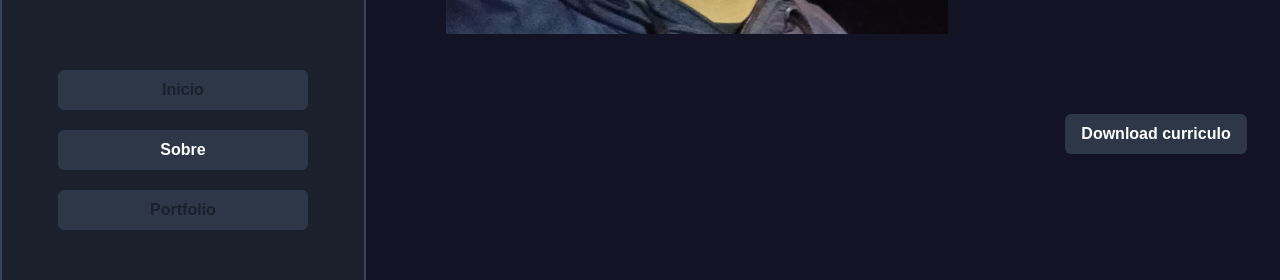
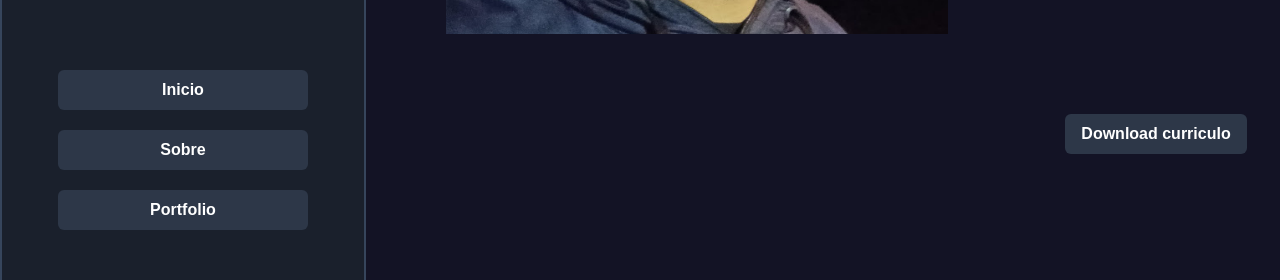
Before and after one commit to correaa1/my-portifolio, a Next.js app: page /about in a window 1280 px wide. Shown: the part 450-730 px from the top of the page. Built offline with nearby package versions, Linux system fonts and the light colour scheme.

Commit message:
finish colors

```diff
--- a/app/components/header.js
+++ b/app/components/header.js
@@ -33,7 +33,7 @@ const Header = () => {
                 <Container w={"100%"}>
                     <Wrap w={"100%"} pt={5}>
                         <Link href='/'>
-                            <Button w={250} bg='gray.700' _hover={{bg:'gray.600'}} >
+                            <Button color='white' w={250} bg='gray.700' _hover={{bg:'gray.600'}} >
                             Inicio
                         </Button>
                         </Link>
@@ -49,7 +49,7 @@ const Header = () => {
 
                     <Wrap w={"100%"} pt={5}>
                         <Link href='/portfolio'>
-                            <Button w={250} bg='gray.700' _hover={{bg:'gray.600'}}>
+                            <Button color='white' w={250} bg='gray.700' _hover={{bg:'gray.600'}}>
                             Portfolio
                         </Button>
                         </Link>
```
